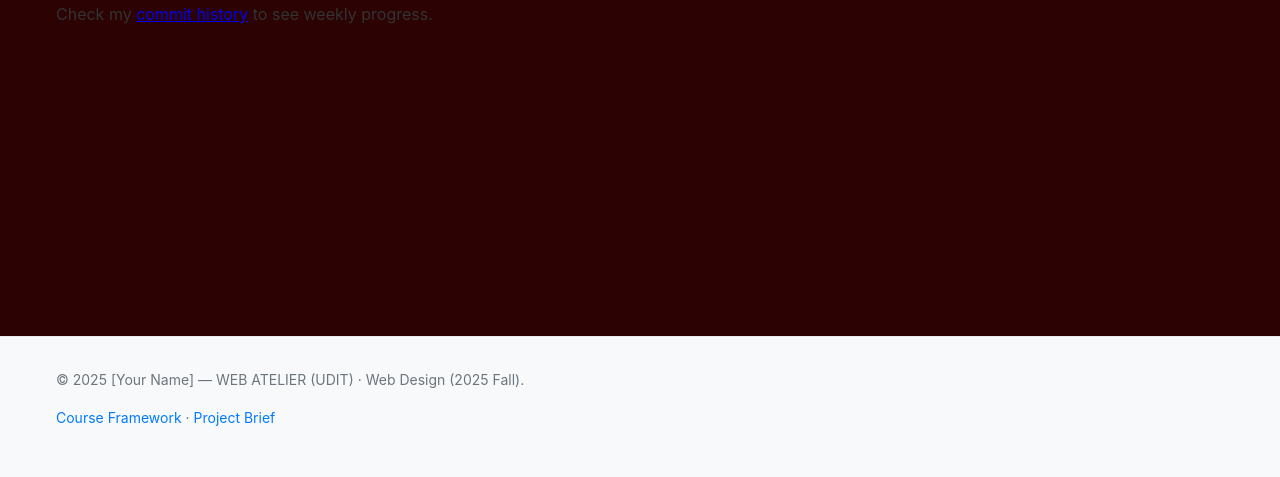
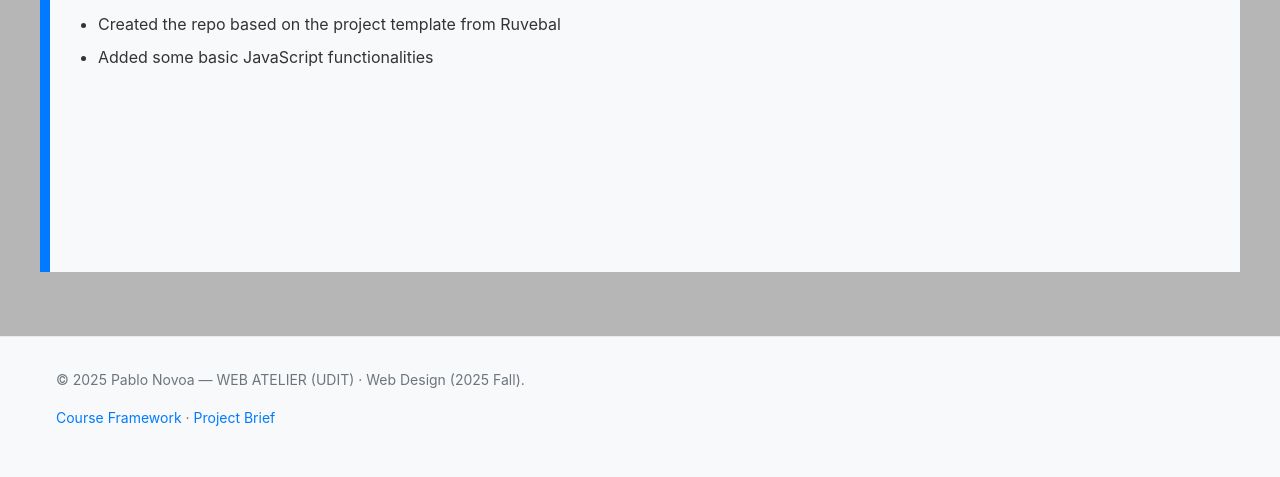
Before and after one commit to PRNovoa/Front_End1_Project, a website: page index.html in a window 1280 px wide. Shown: the part 511-988 px from the top of the page. Drawn offline with Linux system fonts and the light colour scheme.

Commit message:
Added some simple Js functionalities

```diff
--- a/assets/css/style.css
+++ b/assets/css/style.css
@@ -14,9 +14,10 @@ html {
 }
 
 body {
-	font-family: -apple-system, BlinkMacSystemFont, 'Segoe UI', Roboto, Oxygen, Ubuntu, Cantarell, sans-serif;
+  font-family: -apple-system, BlinkMacSystemFont, "Segoe UI", Roboto, Oxygen,
+    Ubuntu, Cantarell, sans-serif;
   color: #333;
-	background-color: #2c0202;
+  background-color: #b6b6b6;
   margin: 0;
   padding: 0;
 }
@@ -56,8 +57,10 @@ li {
 }
 
 main {
+  background-color: #f8f9fa;
   min-height: 80vh;
   padding: 2rem 0;
+  border-left: 10px solid #007bff;
 }
 
 /* Header */
@@ -65,6 +68,7 @@ header {
   background: #f8f9fa;
   padding: 1rem 0;
   border-bottom: 1px solid #e9ecef;
+  border-left: 10px solid #007bff;
 }
 
 /* Footer */
@@ -140,3 +144,16 @@ select:focus {
 .skip-link:focus {
   top: 6px;
 }
+
+/* Offset de la lista */
+ul,
+ol {
+  padding-left: 2rem; /* try 2rem (32px); increase to 3rem for more offset */
+  /* ensure the bullet sits outside the text block (default), adjust if needed */
+  list-style-position: outside;
+}
+
+/* Slightly reduce vertical spacing for list items to look neater */
+li {
+  margin-bottom: 0.5rem;
+}
--- a/assets/js/main.js
+++ b/assets/js/main.js
@@ -1,35 +1,35 @@
 // WEB ATELIER (UDIT) - Student Project Template JavaScript
 // Add your interactive functionality here
 
-document.addEventListener('DOMContentLoaded', function () {
+document.addEventListener("DOMContentLoaded", function () {
   // Initialize your project functionality
-	console.log('WEB ATELIER (UDIT) - Student project initialized');
+  console.log("WEB ATELIER (UDIT) - Student project initialized");
 
   // Example: Add smooth scrolling for anchor links
   const links = document.querySelectorAll('a[href^="#"]');
   links.forEach((link) => {
-		link.addEventListener('click', function (e) {
+    link.addEventListener("click", function (e) {
       e.preventDefault();
-			const targetId = this.getAttribute('href').substring(1);
+      const targetId = this.getAttribute("href").substring(1);
       const targetElement = document.getElementById(targetId);
 
       if (targetElement) {
         targetElement.scrollIntoView({
-					behavior: 'smooth',
+          behavior: "smooth",
         });
       }
     });
   });
 
   // Example: Add skip link functionality
-	const skipLink = document.querySelector('.skip-link');
+  const skipLink = document.querySelector(".skip-link");
   if (skipLink) {
-		skipLink.addEventListener('click', function (e) {
+    skipLink.addEventListener("click", function (e) {
       e.preventDefault();
-			const target = document.querySelector(this.getAttribute('href'));
+      const target = document.querySelector(this.getAttribute("href"));
       if (target) {
         target.focus();
-				target.scrollIntoView({ behavior: 'smooth' });
+        target.scrollIntoView({ behavior: "smooth" });
       }
     });
   }
@@ -42,11 +42,61 @@ function updatePageMetadata(title, description) {
 
   let metaDescription = document.querySelector('meta[name="description"]');
   if (metaDescription) {
-		metaDescription.setAttribute('content', description);
+    metaDescription.setAttribute("content", description);
   } else {
-		metaDescription = document.createElement('meta');
-		metaDescription.setAttribute('name', 'description');
-		metaDescription.setAttribute('content', description);
+    metaDescription = document.createElement("meta");
+    metaDescription.setAttribute("name", "description");
+    metaDescription.setAttribute("content", description);
     document.head.appendChild(metaDescription);
   }
 }
+
+// Verificación de conexión
+console.log("✅ main.js cargado correctamente");
+
+// Selección de un elemento del DOM
+const titulo = document.getElementById("titulo");
+
+// Cambiar su contenido si existe
+if (titulo) {
+  titulo.textContent = "Texto cambiado desde main.js";
+}
+
+// Cogemos la referencia del botón
+const btn = document.getElementById("btn-action");
+
+// Añadimos el evento click al botón
+if (btn) {
+  // Al hacer click, abrir el enlace en una nueva pestaña
+  btn.addEventListener("click", (commits) => {
+    // Prevenimos el comportamiento por defecto del botón
+    commits.preventDefault();
+    window.open(
+      "https://github.com/PRNovoa/Front_End1_Project/commits/main",
+      "_blank",
+      "noopener,noreferrer"
+    );
+  });
+}
+
+const header = document.querySelector("header");
+
+// Cambiar el estilo del header al hacer scroll
+window.addEventListener("scroll", () => {
+  if (header) {
+    if (window.scrollY > 50) {
+      header.style.backgroundColor = "rgba(255, 255, 255, 1)";
+      header.style.color = "white";
+    } else {
+      header.style.backgroundColor = "transparent";
+      header.style.color = "inherit";
+    }
+  }
+});
+
+// Easter egg: Mostrar alerta al presionar la tecla "ñ"
+document.addEventListener("keydown", (ñ) => {
+  if (ñ.key === "ñ") {
+    alert("Esto es un españa easter egg");
+  }
+});
--- a/index.html
+++ b/index.html
@@ -1,38 +1,57 @@
-<!DOCTYPE html> <!-- Declaración del tipo de documento: HTML5 -->
-<html lang="es"> <!-- Idioma principal del documento: español -->
+<!DOCTYPE html>
+<!-- Declaración del tipo de documento: HTML5 -->
+<html lang="es">
+  <!-- Idioma principal del documento: español -->
   <head>
-		<meta charset="UTF-8" /> <!-- Codificación de caracteres: UTF-8 para soportar caracteres especiales -->
-		<meta name="viewport" content="width=device-width, initial-scale=1.0" /> <!-- Hace el sitio responsive en dispositivos móviles -->
-		<title>My Web Project - WEB ATELIER (UDIT)</title> <!-- Título que aparece en la pestaña del navegador -->
-		<meta name="description" content="A student web project for WEB ATELIER (UDIT) course" /> <!-- Descripción para SEO -->
-		<link rel="stylesheet" href="./assets/css/style.css" /> <!-- Enlace a la hoja de estilos principal -->
+    <meta charset="UTF-8" />
+    <!-- Codificación de caracteres: UTF-8 para soportar caracteres especiales -->
+    <meta name="viewport" content="width=device-width, initial-scale=1.0" />
+    <!-- Hace el sitio responsive en dispositivos móviles -->
+    <title>My Web Project - WEB ATELIER (UDIT)</title>
+    <!-- Título que aparece en la pestaña del navegador -->
+    <meta
+      name="description"
+      content="A student web project for WEB ATELIER (UDIT) course"
+    />
+    <!-- Descripción para SEO -->
+    <link rel="stylesheet" href="./assets/css/style.css" />
+    <!-- Enlace a la hoja de estilos principal -->
     <!-- Sugerencia: Puedes añadir favicon y fuentes externas aquí para mejorar la apariencia -->
   </head>
   <body>
-		<a href="#main" class="skip-link">Skip to main content</a> <!-- Enlace de accesibilidad para saltar al contenido principal -->
+    <a href="#main" class="skip-link">Skip to main content</a>
+    <!-- Enlace de accesibilidad para saltar al contenido principal -->
 
     <header>
       <div class="container">
-				<h1>My Web PROYECTOOOOOOOOOOO</h1> <!-- Título principal de la página -->
-				<p>Student Project - WEB ATELIER (UDIT)</p> <!-- Subtítulo o descripción breve -->
+        <h1>My Web Project</h1>
+        <!-- Título principal de la página -->
+        <p>Student Project - WEB ATELIER (UDIT)</p>
+        <!-- Subtítulo o descripción breve -->
       </div>
       <!-- Sugerencia: Puedes agregar un menú de navegación aquí -->
     </header>
 
     <main id="main" class="container">
       <section>
-				<h2>Welcome</h2> <!-- Encabezado de sección -->
+        <h2>Welcome</h2>
+        <!-- Encabezado de sección -->
         <p>
-					This is the starting point for my web project. I will build this incrementally, committing progress after each
-					class.
+          This is the starting point for my web project. I will build this
+          incrementally, committing progress after each class.
         </p>
 
-				<h3>Project Goals</h3> <!-- Subtítulo para los objetivos del proyecto -->
+        <h3>Project Goals</h3>
+        <!-- Subtítulo para los objetivos del proyecto -->
         <ul>
-					<li>Create a responsive, accessible website</li> <!-- Objetivo: Responsividad y accesibilidad -->
-					<li>Practice semantic HTML</li> <!-- Objetivo: Usar etiquetas semánticas -->
-					<li>Implement modern CSS techniques</li> <!-- Objetivo: CSS moderno -->
-					<li>Follow web accessibility guidelines</li> <!-- Objetivo: Accesibilidad -->
+          <li>Create a responsive, accessible website</li>
+          <!-- Objetivo: Responsividad y accesibilidad -->
+          <li>Practice semantic HTML</li>
+          <!-- Objetivo: Usar etiquetas semánticas -->
+          <li>Implement modern CSS techniques</li>
+          <!-- Objetivo: CSS moderno -->
+          <li>Follow web accessibility guidelines</li>
+          <!-- Objetivo: Accesibilidad -->
         </ul>
         <!-- Sugerencia: Puedes añadir más objetivos o detalles sobre el proyecto -->
       </section>
@@ -41,18 +60,26 @@
         <h2>Weekly Progress</h2>
         <p>
           Check my
-					<a href="https://github.com/[username]/[project-repo]/commits/main">commit history</a>
+          <button id="btn-action">commit history</button>
           to see weekly progress.
         </p>
         <!-- Sugerencia: Puedes mostrar una lista de avances semanales aquí -->
+
+        <ul>
+          <li>Created the repo based on the project template from Ruvebal</li>
+          <li>Added some basic JavaScript functionalities</li>
+        </ul>
       </section>
     </main>
 
     <footer>
       <div class="container">
-				<p>© 2025 [Your Name] — WEB ATELIER (UDIT) · Web Design (2025 Fall).</p> <!-- Pie de página con créditos -->
+        <p>© 2025 Pablo Novoa — WEB ATELIER (UDIT) · Web Design (2025 Fall).</p>
+        <!-- Pie de página con créditos -->
         <p>
-					<a href="https://github.com/ruvebal/web-atelier-udit">Course Framework</a>
+          <a href="https://github.com/ruvebal/web-atelier-udit"
+            >Course Framework</a
+          >
           ·
           <a href="project-brief.md">Project Brief</a>
         </p>
@@ -60,7 +87,8 @@
       </div>
     </footer>
 
-		<script src="./assets/js/main.js"></script> <!-- Enlace al archivo JavaScript principal -->
+    <script src="./assets/js/main.js"></script>
+    <!-- Enlace al archivo JavaScript principal -->
     <!-- Sugerencia: Añade scripts adicionales al final para mejorar el rendimiento -->
   </body>
 </html>
```
Lines whose indentation alone changed are shown as unchanged.
